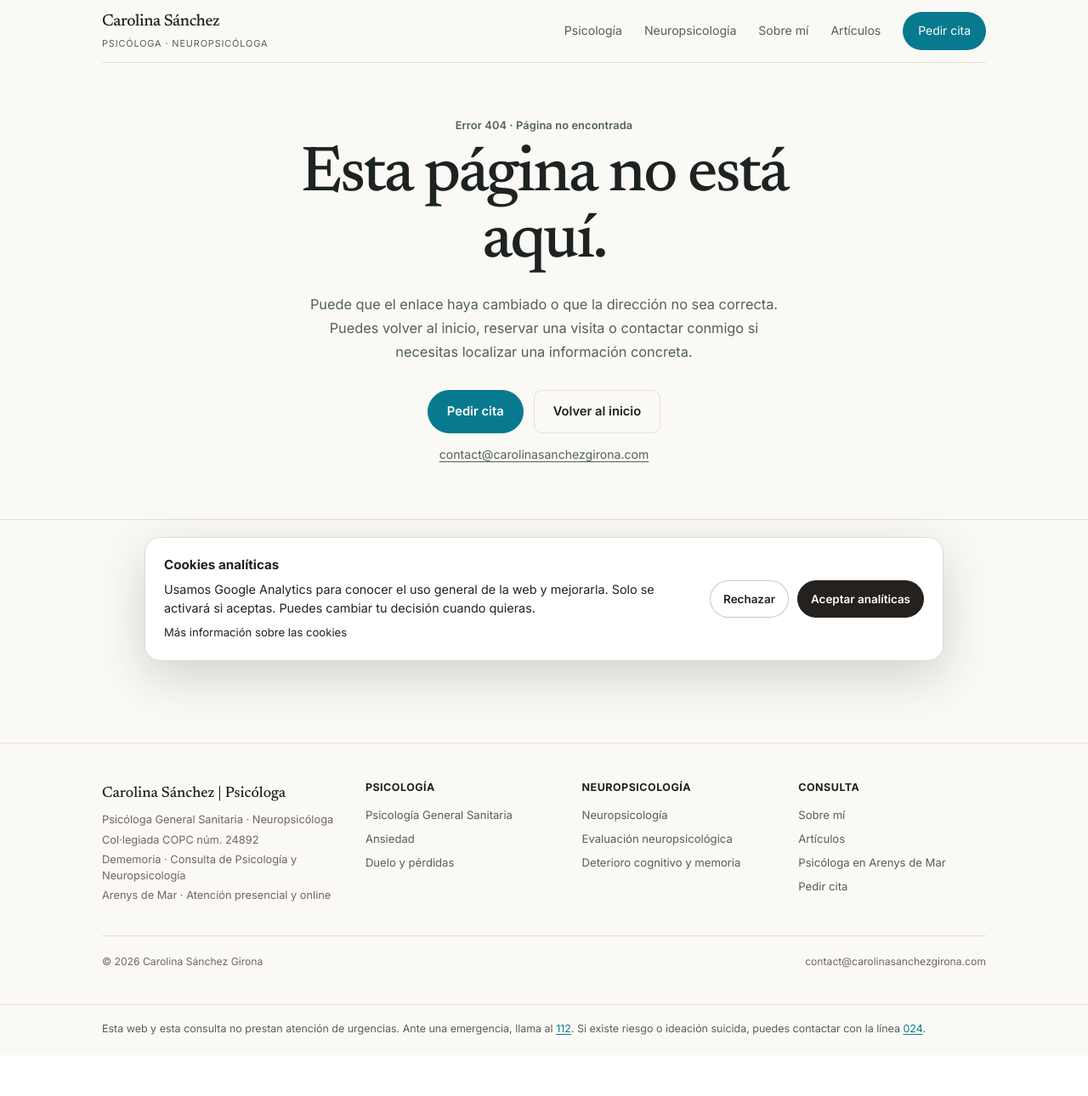
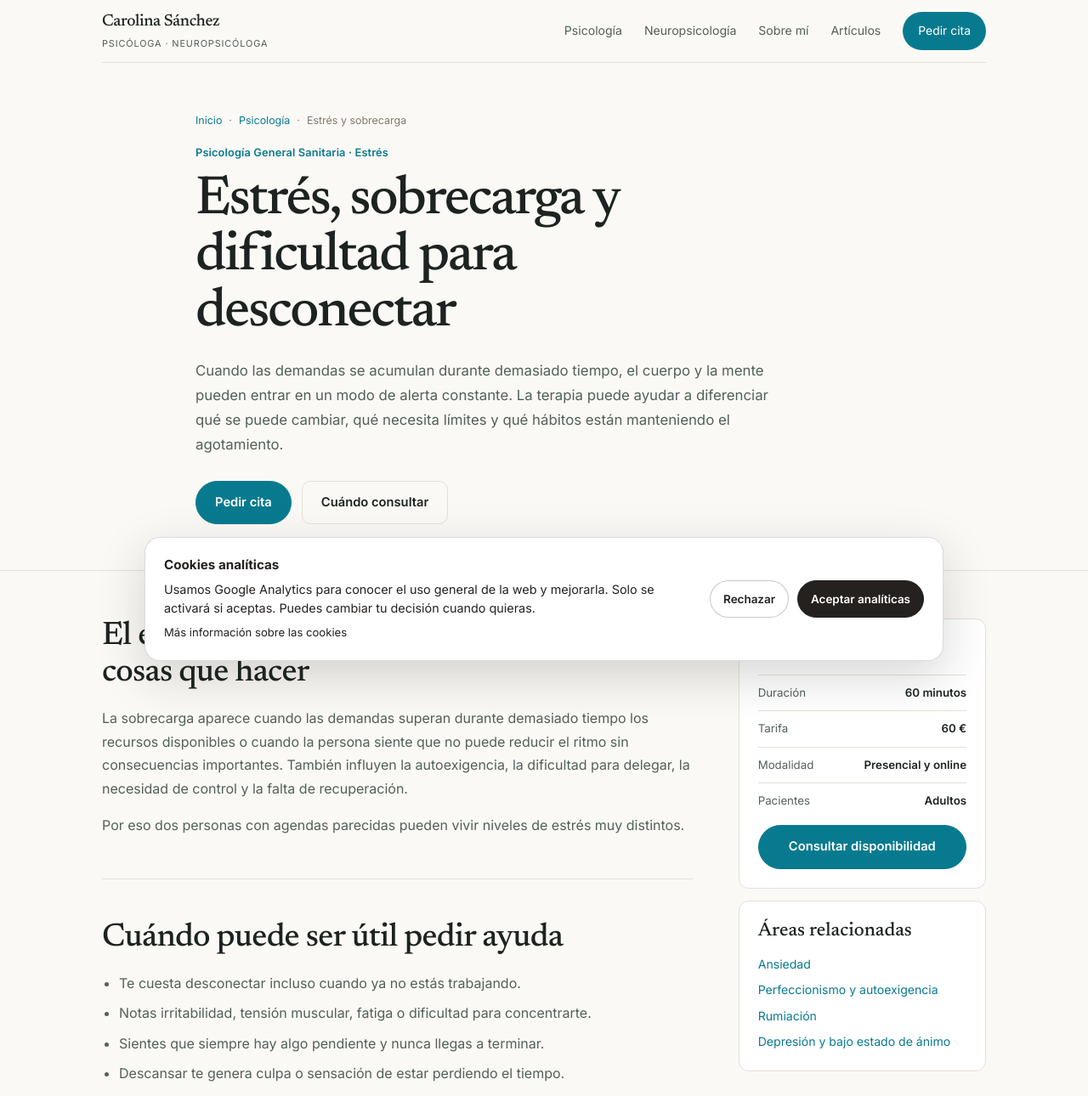
Before and after one commit to carolinasanchezgirona/Portfolio-Carolina, a Next.js app: page /estres-y-sobrecarga in a window 1280 px wide. Before the commit this address had no page. Shown: the top 1290 px of the page at 85% size. Before the commit the page ends 1242 px from the top, so only its background shows below. Built offline with nearby package versions, Linux system fonts and the light colour scheme.

Commit message:
SEO: add stress and overload page

```diff
--- /dev/null
+++ b/app/estres-y-sobrecarga/page.tsx
@@ -0,0 +1,58 @@
+import type { Metadata } from "next";
+import "../seo-pages.css";
+
+export const metadata: Metadata = {
+  title: "Estrés y sobrecarga | Psicóloga en Arenys de Mar",
+  description: "Atención psicológica para estrés, sobrecarga, agotamiento y dificultad para desconectar. Consulta en Arenys de Mar y online.",
+  alternates: { canonical: "/estres-y-sobrecarga/" },
+  openGraph: {
+    title: "Estrés y sobrecarga | Carolina Sánchez Girona",
+    description: "Psicología sanitaria para trabajar agotamiento, exceso de demandas, dificultad para parar y recuperación de equilibrio.",
+    url: "https://carolinasanchezgirona.com/estres-y-sobrecarga/",
+  },
+};
+
+const serviceSchema = {
+  "@context": "https://schema.org",
+  "@type": "Service",
+  name: "Psicología para estrés y sobrecarga",
+  provider: { "@type": "Person", name: "Carolina Sánchez Girona", jobTitle: "Psicóloga General Sanitaria", url: "https://carolinasanchezgirona.com" },
+  areaServed: ["Arenys de Mar", "Maresme", "Barcelona", "España"],
+  serviceType: "Intervención psicológica en estrés, sobrecarga y agotamiento",
+  url: "https://carolinasanchezgirona.com/estres-y-sobrecarga/",
+};
+
+export default function StressPage() {
+  return (
+    <main className="editorial-site">
+      <header className="site-header">
+        <a className="brand" href="/" aria-label="Carolina Sánchez, inicio"><span className="brand-name">Carolina Sánchez</span><span className="brand-sub">Psicóloga · Neuropsicóloga</span></a>
+        <nav className="nav" aria-label="Navegación principal"><a href="/psicologia/">Psicología</a><a href="/ansiedad/">Ansiedad</a><a className="nav-cta" href="/cita/">Pedir cita</a></nav>
+      </header>
+      <section className="seo-hero"><div className="editorial-wrap seo-hero-inner">
+        <p className="seo-breadcrumbs"><a href="/">Inicio</a><span>·</span><a href="/psicologia/">Psicología</a><span>·</span><span>Estrés y sobrecarga</span></p>
+        <p className="editorial-eyebrow">Psicología General Sanitaria · Estrés</p>
+        <h1>Estrés, sobrecarga y dificultad para desconectar</h1>
+        <p className="seo-lead">Cuando las demandas se acumulan durante demasiado tiempo, el cuerpo y la mente pueden entrar en un modo de alerta constante. La terapia puede ayudar a diferenciar qué se puede cambiar, qué necesita límites y qué hábitos están manteniendo el agotamiento.</p>
+        <div className="seo-actions"><a className="editorial-btn editorial-btn-primary" href="/cita/">Pedir cita</a><a className="editorial-btn editorial-btn-secondary" href="#cuando-consultar">Cuándo consultar</a></div>
+      </div></section>
+      <div className="editorial-wrap seo-layout">
+        <article className="seo-copy">
+          <section><h2>El estrés no depende solo de tener muchas cosas que hacer</h2><p>La sobrecarga aparece cuando las demandas superan durante demasiado tiempo los recursos disponibles o cuando la persona siente que no puede reducir el ritmo sin consecuencias importantes. También influyen la autoexigencia, la dificultad para delegar, la necesidad de control y la falta de recuperación.</p><p>Por eso dos personas con agendas parecidas pueden vivir niveles de estrés muy distintos.</p></section>
+          <section id="cuando-consultar"><h2>Cuándo puede ser útil pedir ayuda</h2><ul><li>Te cuesta desconectar incluso cuando ya no estás trabajando.</li><li>Notas irritabilidad, tensión muscular, fatiga o dificultad para concentrarte.</li><li>Sientes que siempre hay algo pendiente y nunca llegas a terminar.</li><li>Descansar te genera culpa o sensación de estar perdiendo el tiempo.</li><li>Te cuesta delegar o pedir ayuda aunque estés saturada.</li><li>Has reducido actividades agradables porque todo gira alrededor de obligaciones.</li><li>Empiezas a notar que el agotamiento afecta a relaciones, sueño o rendimiento.</li></ul></section>
+          <section><h2>Qué puede mantener la sobrecarga</h2><h3>Autoexigencia elevada</h3><p>Si todo parece importante y hacerlo bien se convierte en una obligación constante, es difícil priorizar o aceptar un resultado suficientemente bueno.</p><h3>Dificultad para poner límites</h3><p>Asumir tareas adicionales, estar siempre disponible o evitar decir que no puede hacer que la carga crezca sin un límite claro.</p><h3>Falta de recuperación</h3><p>No basta con parar físicamente. Si el pensamiento sigue centrado en pendientes, problemas o anticipaciones, el sistema mantiene un nivel alto de activación.</p><h3>Sensación de control insuficiente</h3><p>Los contextos impredecibles o las responsabilidades que dependen de muchas variables externas pueden aumentar la sensación de no poder bajar la guardia.</p></section>
+          <section><h2>Cómo se trabaja en terapia</h2><p>La intervención puede incluir análisis de demandas reales, priorización, límites, delegación, organización, recuperación de rutinas de descanso y revisión de creencias sobre productividad, responsabilidad y control.</p><p>También se trabajan estrategias de regulación fisiológica y atención cuando la activación se ha vuelto muy persistente.</p></section>
+          <section><h2>Estrés, ansiedad y perfeccionismo</h2><p>La sobrecarga puede solaparse con <a href="/ansiedad/">ansiedad</a>, especialmente cuando existe preocupación persistente o dificultad para desconectar. También puede estar muy relacionada con <a href="/perfeccionismo-y-autoexigencia/">perfeccionismo y autoexigencia</a>.</p><p>Cuando además aparece pensamiento repetitivo, puede ser útil revisar la información sobre <a href="/rumiacion-y-pensamientos-repetitivos/">rumiación y pensamientos repetitivos</a>.</p></section>
+          <section><h2>El objetivo no es soportar más</h2><p>Trabajar el estrés no consiste únicamente en aprender a relajarse para seguir sosteniendo el mismo nivel de carga. A veces la intervención más importante es reorganizar demandas, proteger tiempo de recuperación y reducir obligaciones innecesarias.</p><div className="seo-callout"><strong>Recuperarse también forma parte del rendimiento.</strong><span>Sin recuperación suficiente, el sistema acaba funcionando cada vez con menos margen.</span></div></section>
+        </article>
+        <aside className="seo-sidebar" aria-label="Información práctica">
+          <div className="seo-card"><h2>Sesión de psicología</h2><ul className="seo-facts"><li><span>Duración</span><strong>60 minutos</strong></li><li><span>Tarifa</span><strong>60 €</strong></li><li><span>Modalidad</span><strong>Presencial y online</strong></li><li><span>Pacientes</span><strong>Adultos</strong></li></ul><a className="editorial-btn editorial-btn-primary" href="/cita/">Consultar disponibilidad</a></div>
+          <div className="seo-card"><h3>Áreas relacionadas</h3><div className="seo-related"><a href="/ansiedad/">Ansiedad</a><a href="/perfeccionismo-y-autoexigencia/">Perfeccionismo y autoexigencia</a><a href="/rumiacion-y-pensamientos-repetitivos/">Rumiación</a><a href="/depresion/">Depresión y bajo estado de ánimo</a></div></div>
+        </aside>
+      </div>
+      <section className="editorial-section seo-authority"><div className="editorial-wrap seo-authority-grid"><div><p className="editorial-section-eyebrow">Profesional responsable</p><h2>Carolina Sánchez Girona</h2><p className="editorial-role">Psicóloga General Sanitaria · Neuropsicóloga</p></div><div className="seo-authority-copy"><p>Trabajo con adultos en ansiedad, sobrecarga, autoexigencia y cambios vitales desde una formulación clínica individualizada y orientada a objetivos concretos.</p><div className="seo-authority-links"><a href="/sobre-mi/">Conocer mi trayectoria profesional →</a><a href="/psicologia/">Ver Psicología General Sanitaria →</a></div></div></div></section>
+      <footer className="editorial-footer"><div className="editorial-wrap editorial-footer-inner"><div><p className="editorial-footer-brand">Carolina Sánchez | Psicóloga</p><p>Dememoria · Consulta de Psicología y Neuropsicología</p></div><div><p>Arenys de Mar · Atención online</p><p>© 2026 Carolina Sánchez Girona</p></div></div></footer>
+      <script type="application/ld+json" dangerouslySetInnerHTML={{ __html: JSON.stringify(serviceSchema) }} />
+    </main>
+  );
+}
```
